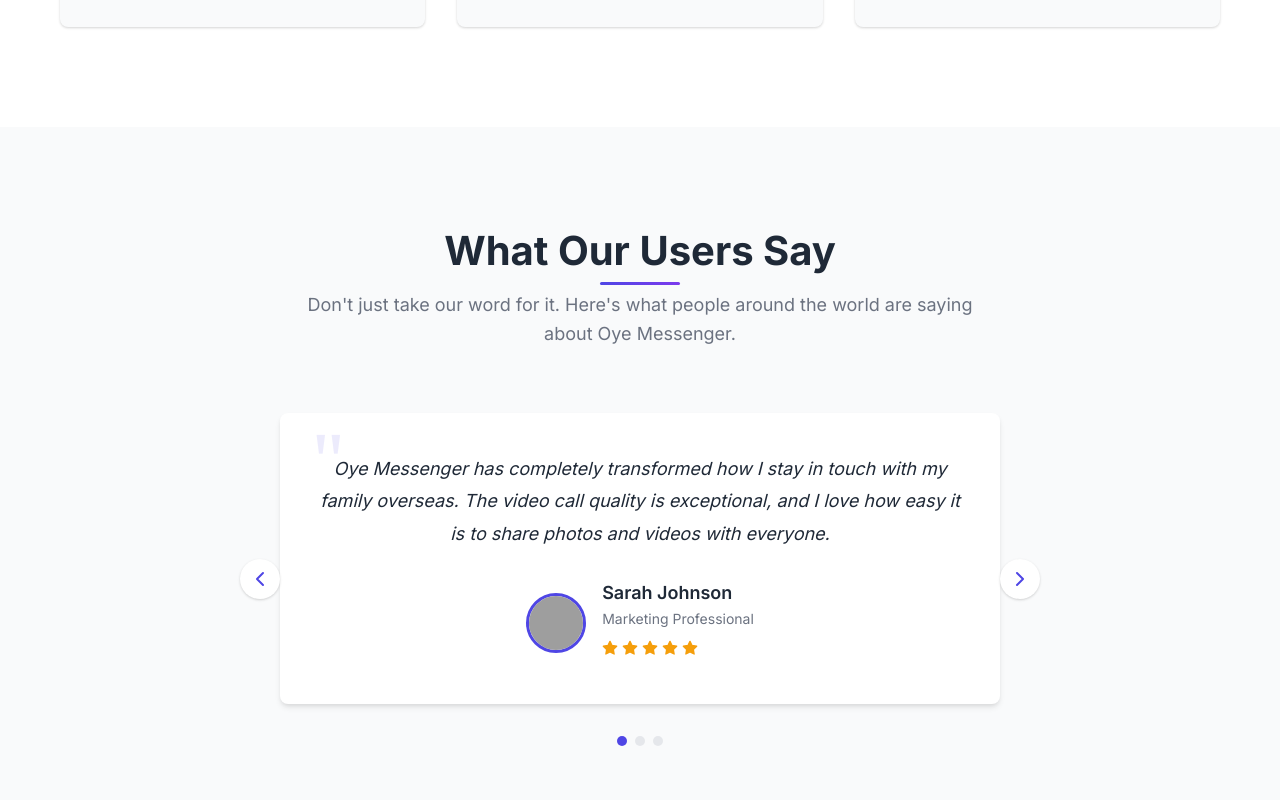
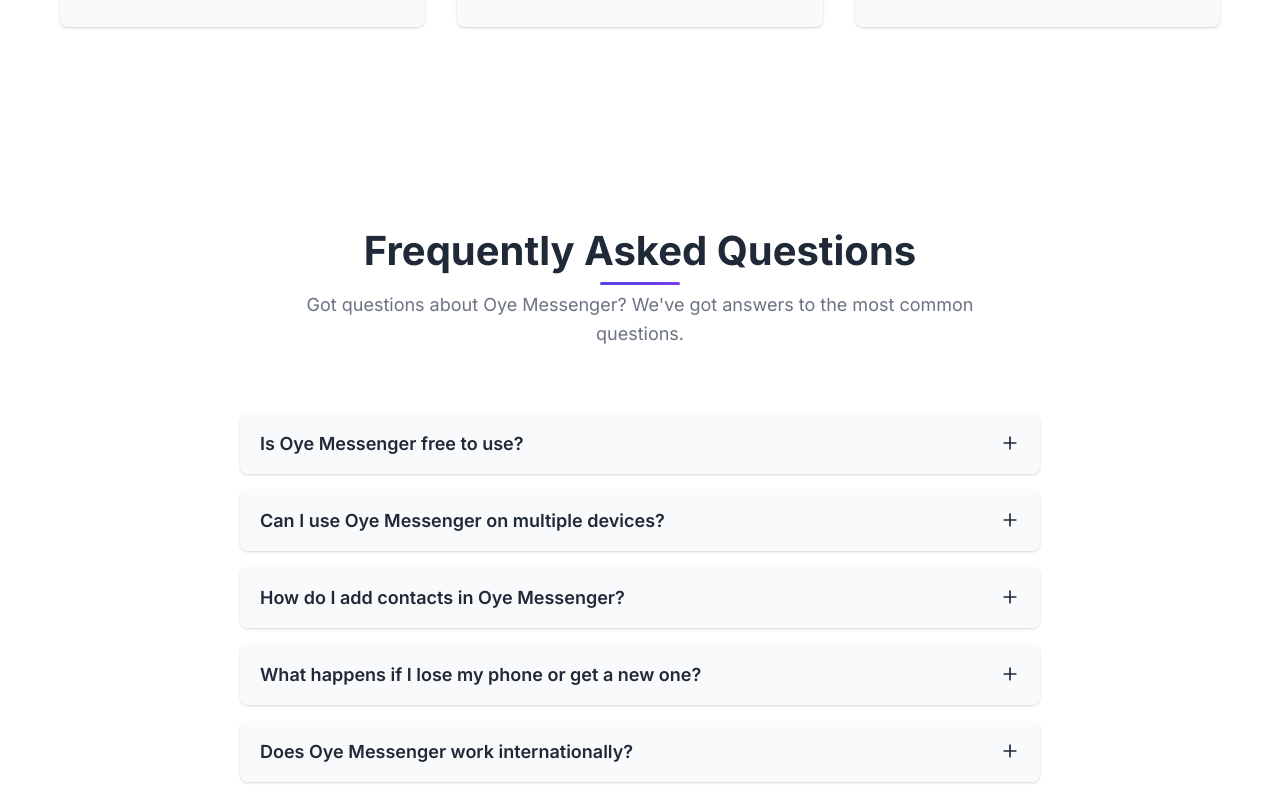
Before and after one commit to YashmeetSingh-portfolio/Oye-Messenger-LandingPage, a React (Create React App) app: page / in a window 1280 px wide. Shown: the part 1660-2460 px from the top of the page. Built offline with nearby package versions, Linux system fonts and the light colour scheme; grey boxes are pictures that could not be loaded.

Commit message:
Update App.tsx

```diff
--- a/src/App.tsx
+++ b/src/App.tsx
@@ -19,7 +19,7 @@
       <main>
         <HeroSection />
         <FeaturesSection />
-        <TestimonialsSection />
+
         <FAQSection />
       </main>
       <Footer />
```
